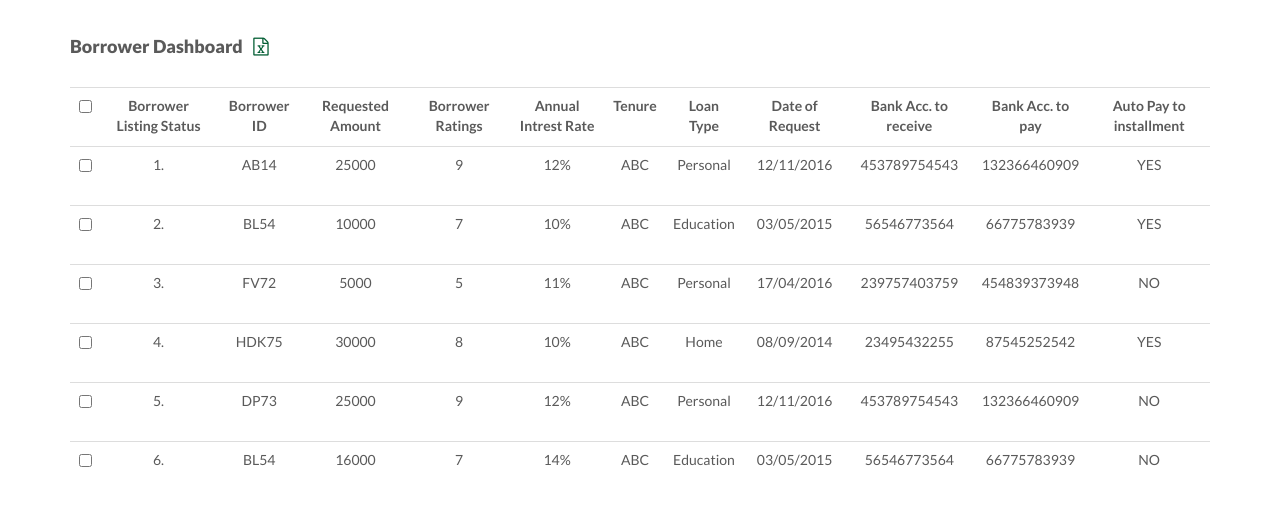
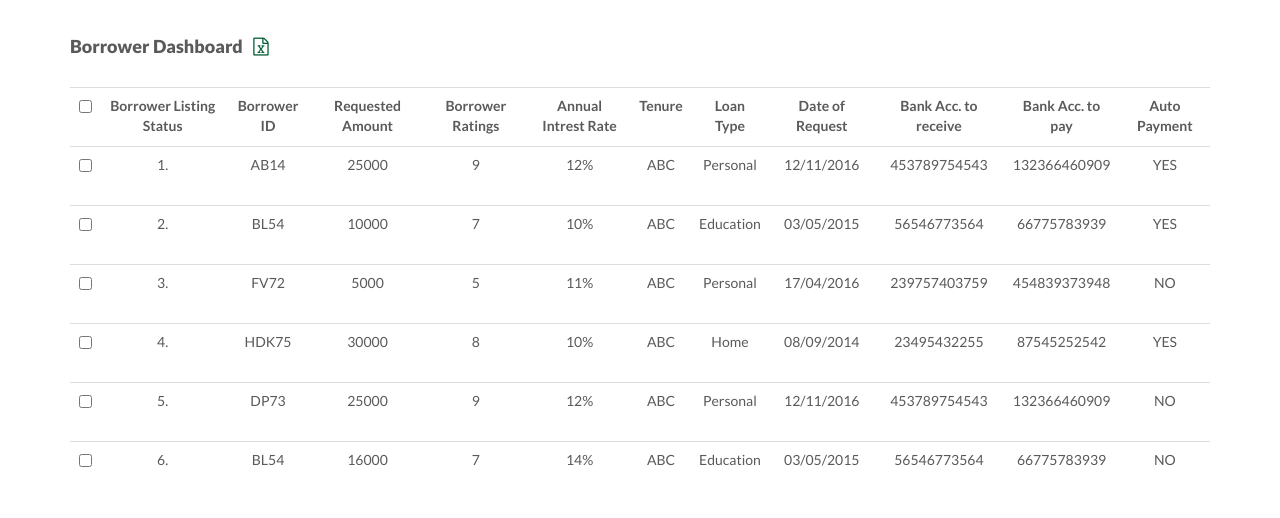
Before and after one commit to debiprasadbaral/Financepeer, a plain HTML site: page borrowDashboard.html in a window 1280 px wide. Shown: the part 109-627 px from the top of the page. Drawn offline with nearby package versions, Linux system fonts and the light colour scheme.

Commit message:
borrowDashboard

```diff
--- a/borrowDashboard.html
+++ b/borrowDashboard.html
@@ -115,7 +115,7 @@
                     <th>Date of Request</th>
                     <th>Bank Acc. to receive</th>
                     <th>Bank Acc. to pay</th>
-                    <th>Auto Pay to installment</th>
+                    <th>Auto Payment</th>
                 </tr>
                 <tr>
                     <td><input type="checkbox" name="1" />&nbsp;</td>
```
